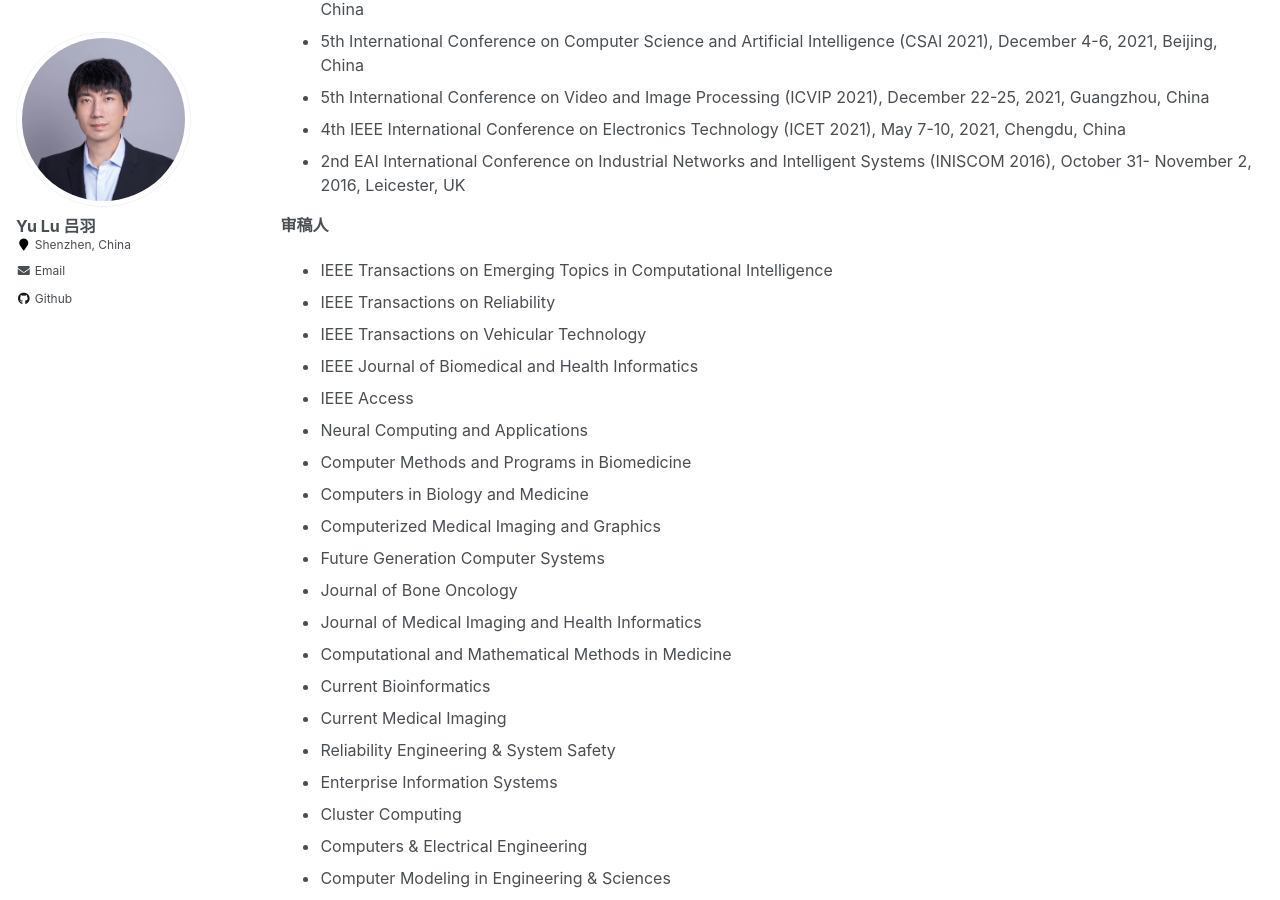
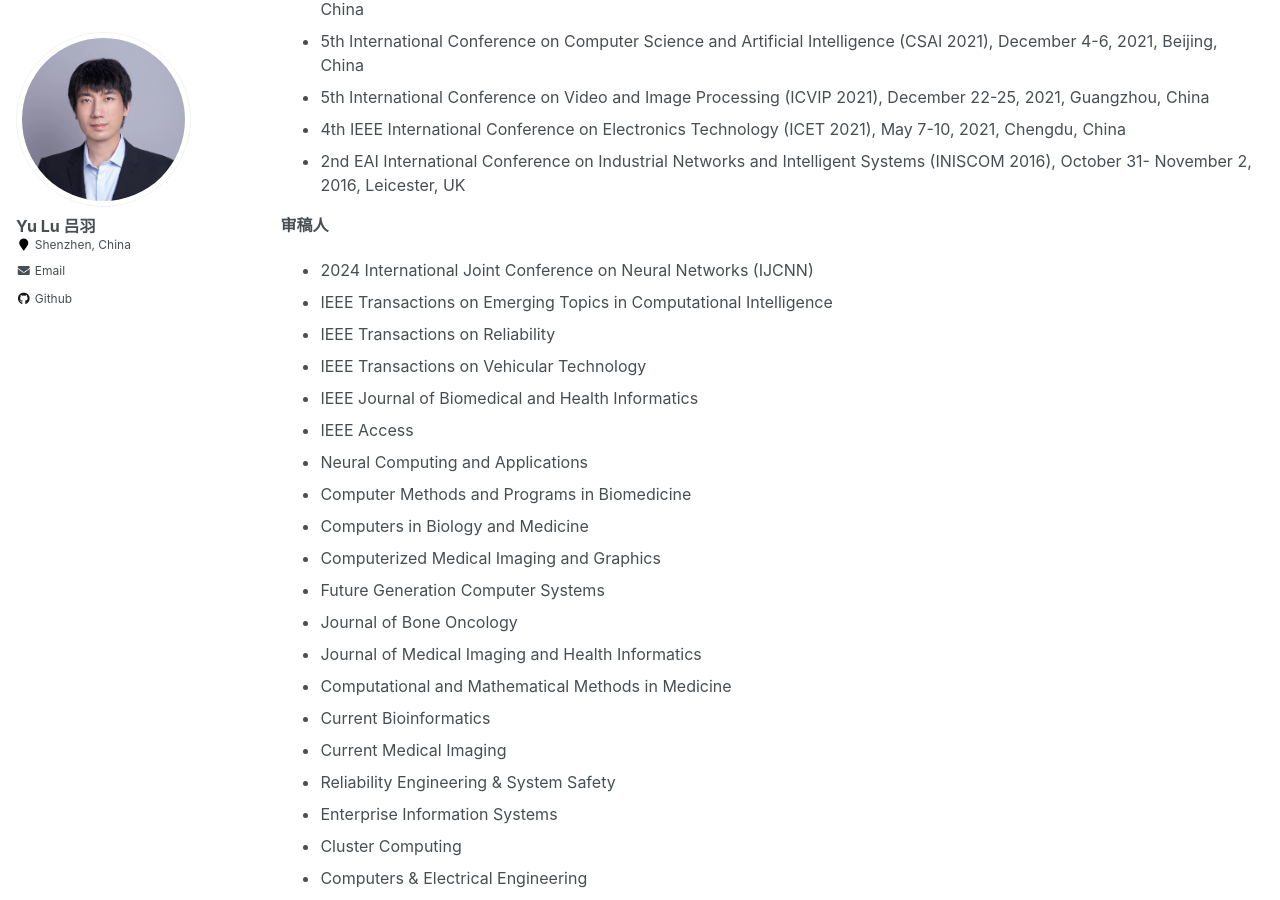
Before and after one commit to YukariUmezawa/lvyu.github.io, a Jekyll site: the page built from _pages/work.md, in a window 1280 px wide and 900 px high, scrolled down 915 px. Built offline with Jekyll 4.4.1, drawn with Linux system fonts in a browser that asks for light colours.

Commit message:
Update work.md

```diff
--- a/_pages/work.md
+++ b/_pages/work.md
@@ -38,6 +38,7 @@
 
 
 **审稿人**
+- 2024 International Joint Conference on Neural Networks (IJCNN)
 - IEEE Transactions on Emerging Topics in Computational Intelligence
 - IEEE Transactions on Reliability
 - IEEE Transactions on Vehicular Technology
```
